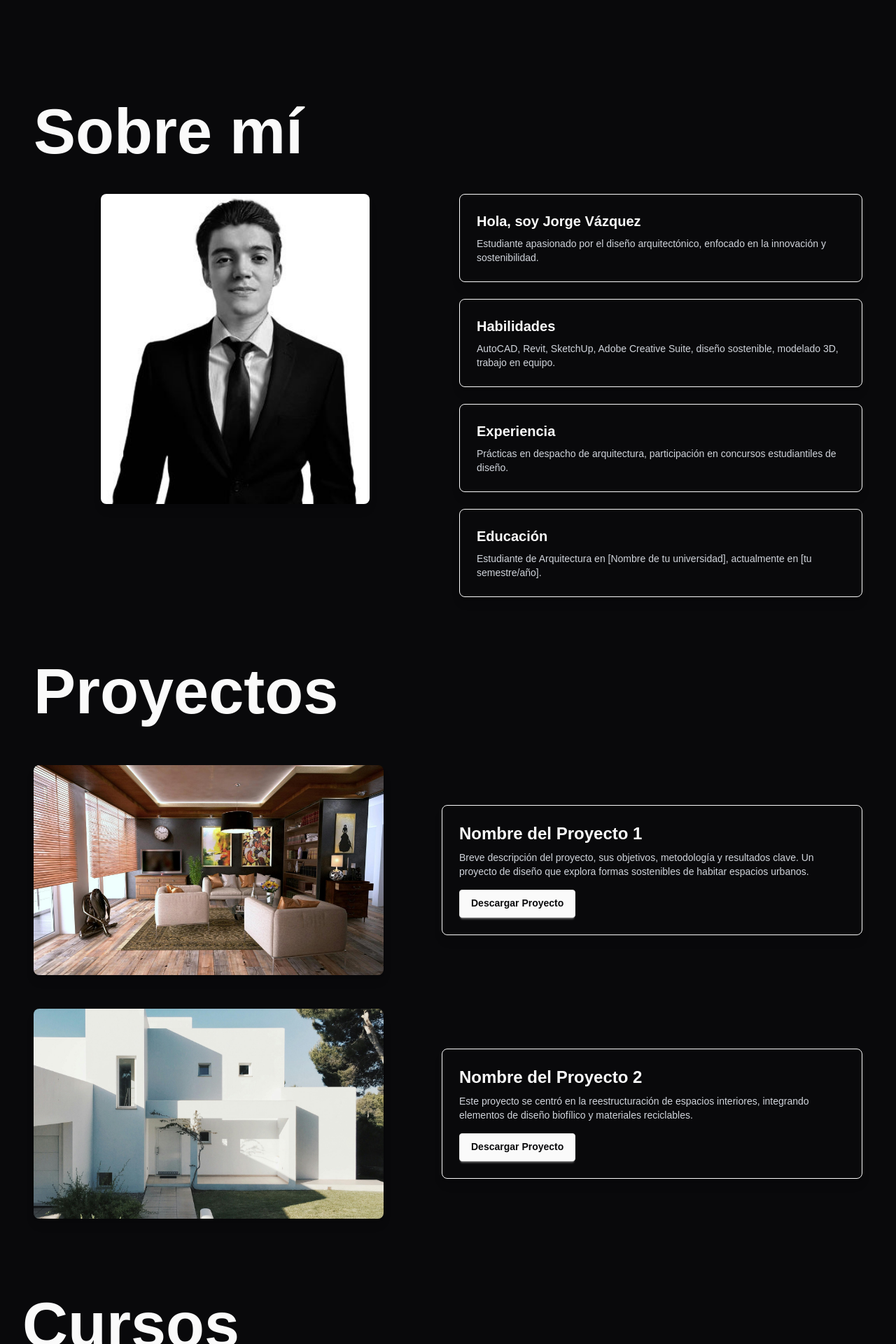
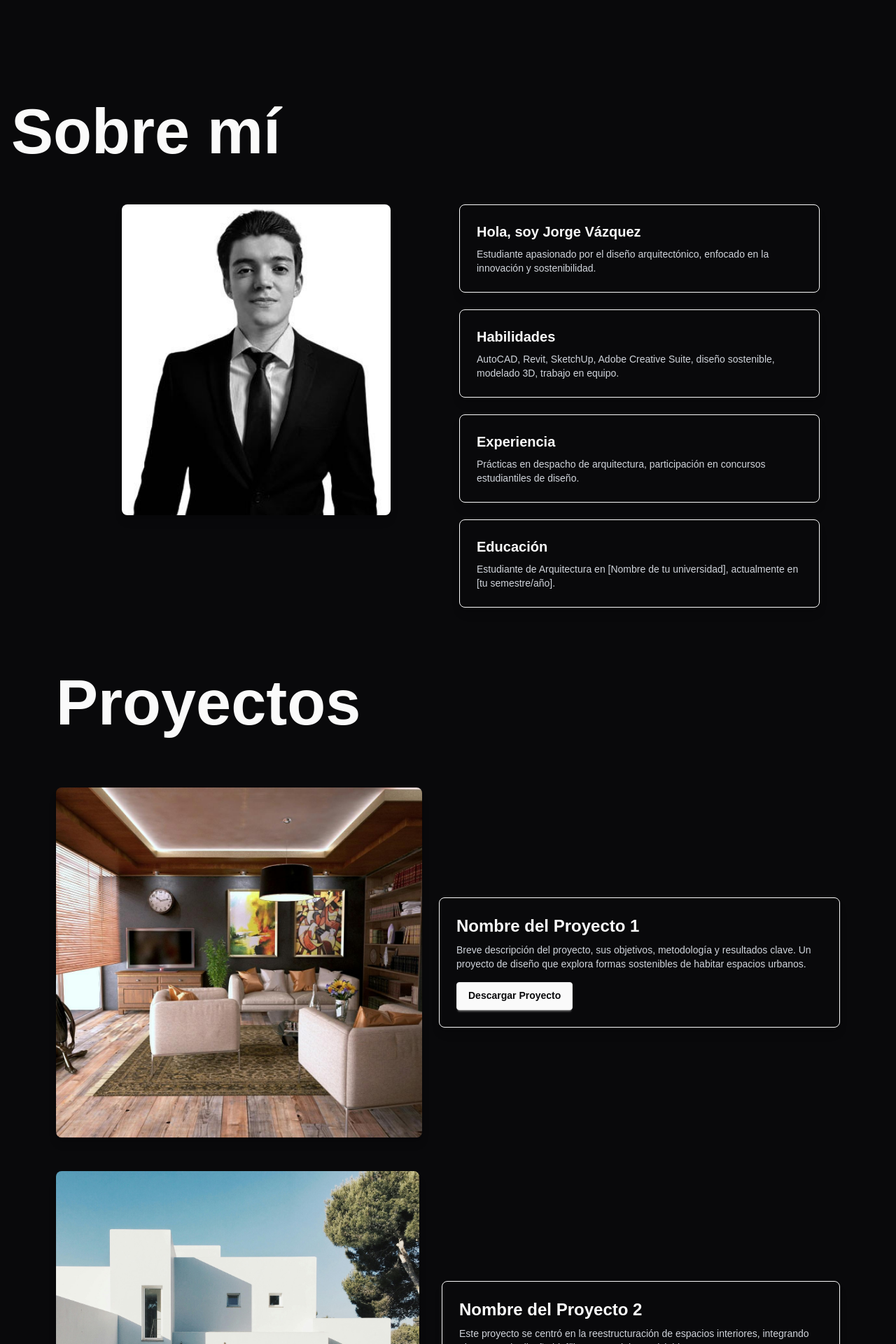
Before and after one commit to mazax28/portfolio-jova, a React (Vite) app: page / in a window 1280 px wide. Shown: the part 700-2620 px from the top of the page at 70% size. Built offline with nearby package versions, Linux system fonts and the light colour scheme.

Commit message:
feat: enhance layout and styling for About, Contact, Courses, Home, and Projects sections

```diff
--- a/src/pages/About.tsx
+++ b/src/pages/About.tsx
@@ -1,14 +1,16 @@
 
-function About() {
+function Home() {
   return (
-    <div id="about" className="min-h-screen px-12 py-8">
-
-      {/* Título arriba */}
+    <div id="about" className="hero min-h-screen">
+      <div className="hero-content flex-col justify-between w-full">
+        <div className="w-full text-left">
         <h1 className="text-[50px] md:text-[70px] lg:text-[90px] font-semibold leading-tight mb-8">
             Sobre mí
         </h1>
 
-      {/* Contenido principal: Imagen + Cards */}
+      </div>
+
+        {/* Columna 2 - Card alineado arriba */}
         <div className="flex flex-col lg:flex-row gap-8 items-start">
 
           {/* Imagen a la izquierda */}
@@ -58,8 +60,11 @@ function About() {
 
           </div>
         </div>
+
+
+      </div>
     </div>
   );
 }
 
-export default About;
+export default Home;
--- a/src/pages/Contact.tsx
+++ b/src/pages/Contact.tsx
@@ -29,13 +29,14 @@ function Contact() {
   const fields = ["name", "lastname", "email", "phone"] as const;
 
   return (
-    <div id="contact" className="min-h-screen py-12 px-4">
+    <div id="contact" className="hero min-h-screen py-[2rem] px-[1rem] md:px-[2rem] lg:px-[4rem]">
       <div className="hero-content flex-col w-full gap-4">
+        <div className="w-full text-left">
+          <h1 className="text-[50px] md:text-[70px] lg:text-[90px] font-semibold leading-tight mb-4">
+            Contacto
+          </h1>
+        </div>
 
-        {/* Título alineado a la izquierda */}
-        <h1 className="text-[50px] md:text-[70px] lg:text-[90px] font-semibold leading-tight self-start text-left mb-4">
-          Contacto
-        </h1>
 
         {/* Contenido principal */}
         <div className="grid grid-cols-1 md:grid-cols-2 gap-10 w-full">
--- a/src/pages/Courses.tsx
+++ b/src/pages/Courses.tsx
@@ -21,13 +21,16 @@ function Courses() {
     ];
 
     return (
-      <div id="courses" className="min-h-screen py-12 md:px-2 lg:px-4">
+      <div id="courses" className="hero min-h-screen py-[2rem] px-[1rem] md:px-[2rem] lg:px-[4rem]">
         <div className="hero-content flex-col w-full gap-12">
+          <div className="w-full text-left">
+            <h1 className="text-[50px] md:text-[70px] lg:text-[90px] font-semibold leading-tight mb-4">
+              Cursos
+            </h1>
+          </div>
 
           {/* Título alineado izquierda */}
-          <h1 className="text-[60px] md:text-[80px] lg:text-[90px] font-semibold leading-tight self-start text-left">
-            Cursos
-          </h1>
+
 
           {/* Grid de cursos */}
           <div className="grid grid-cols-1 md:grid-cols-2 lg:grid-cols-3 gap-8 w-full">
--- a/src/pages/Home.tsx
+++ b/src/pages/Home.tsx
@@ -2,7 +2,7 @@
 function Home() {
   return (
     <div id="home" className="hero min-h-screen">
-      <div className="hero-content flex-col lg:flex-row justify-between w-full">
+      <div className="hero-content flex-col gap-16 lg:flex-row lg:gap-2 justify-between w-full">
 
         {/* Columna 1 - Título alineado a la izquierda y abajo */}
         <div className="flex-1 flex items-end justify-start">
--- a/src/pages/Projects.tsx
+++ b/src/pages/Projects.tsx
@@ -1,18 +1,18 @@
 
 function Projects() {
   return (
-    <div id="projects" className="min-h-screen px-12 py-8">
-
-      {/* Título principal */}
+    <div id="projects" className="hero min-h-screen py-[2rem] px-[1rem] md:px-[2rem] lg:px-[4rem] ">
+      <div className="hero-content flex-col w-full">
+        <div className="w-full text-left">
           <h1 className="text-[50px] md:text-[70px] lg:text-[90px] font-semibold leading-tight mb-12">
             Proyectos
           </h1>
 
-      {/* Lista de Proyectos */}
+        </div>
         <div className="flex flex-col gap-12">
 
           {/* Proyecto 1 */}
-        <div className="flex flex-col lg:flex-row items-center gap-8">
+          <div className="flex flex-col lg:flex-row items-center gap-6">
 
             {/* Imagen del proyecto */}
             <div className="flex-1">
@@ -20,7 +20,7 @@ function Projects() {
                   src="/images/proyecto2.jpg" // Asegúrate que esta imagen exista en la carpeta public/images
 
                 alt="Proyecto 1"
-              className="w-[500px] h-[300px] rounded-lg shadow-lg object-cover"
+                className="w-[400px] h-[300px] rounded-lg shadow-lg object-cover md:w-[500px] md:h-[400px] lg:w-[600px] lg:h-[500px]"
               />
             </div>
 
@@ -52,7 +52,7 @@ function Projects() {
                   src="images/proyecto3.jpg" // Asegúrate que esta imagen exista en la carpeta public/images
 
                 alt="Proyecto 2"
-              className="w-[500px] h-[300px] rounded-lg shadow-lg object-cover"
+                className="w-[400px] h-[300px] rounded-lg shadow-lg object-cover md:w-[500px] md:h-[400px] lg:w-[600px] lg:h-[500px]"
               />
             </div>
 
@@ -79,6 +79,11 @@ function Projects() {
           {/* Puedes seguir agregando más proyectos con la misma estructura */}
 
         </div>
+
+      </div>
+      {/* Título principal */}
+
+      {/* Lista de Proyectos */}
     </div>
   );
 }
```
Lines whose indentation alone changed are shown as unchanged.
